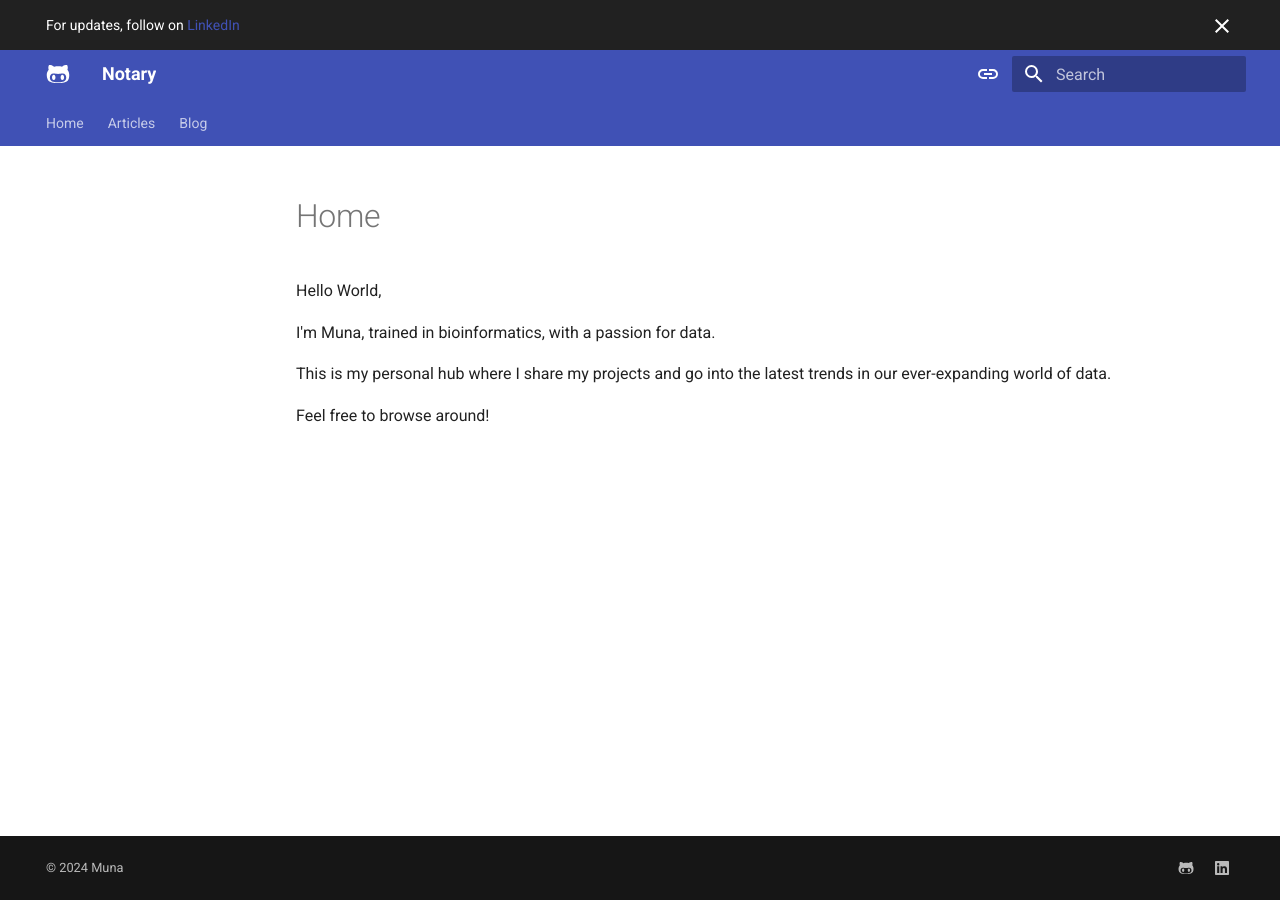
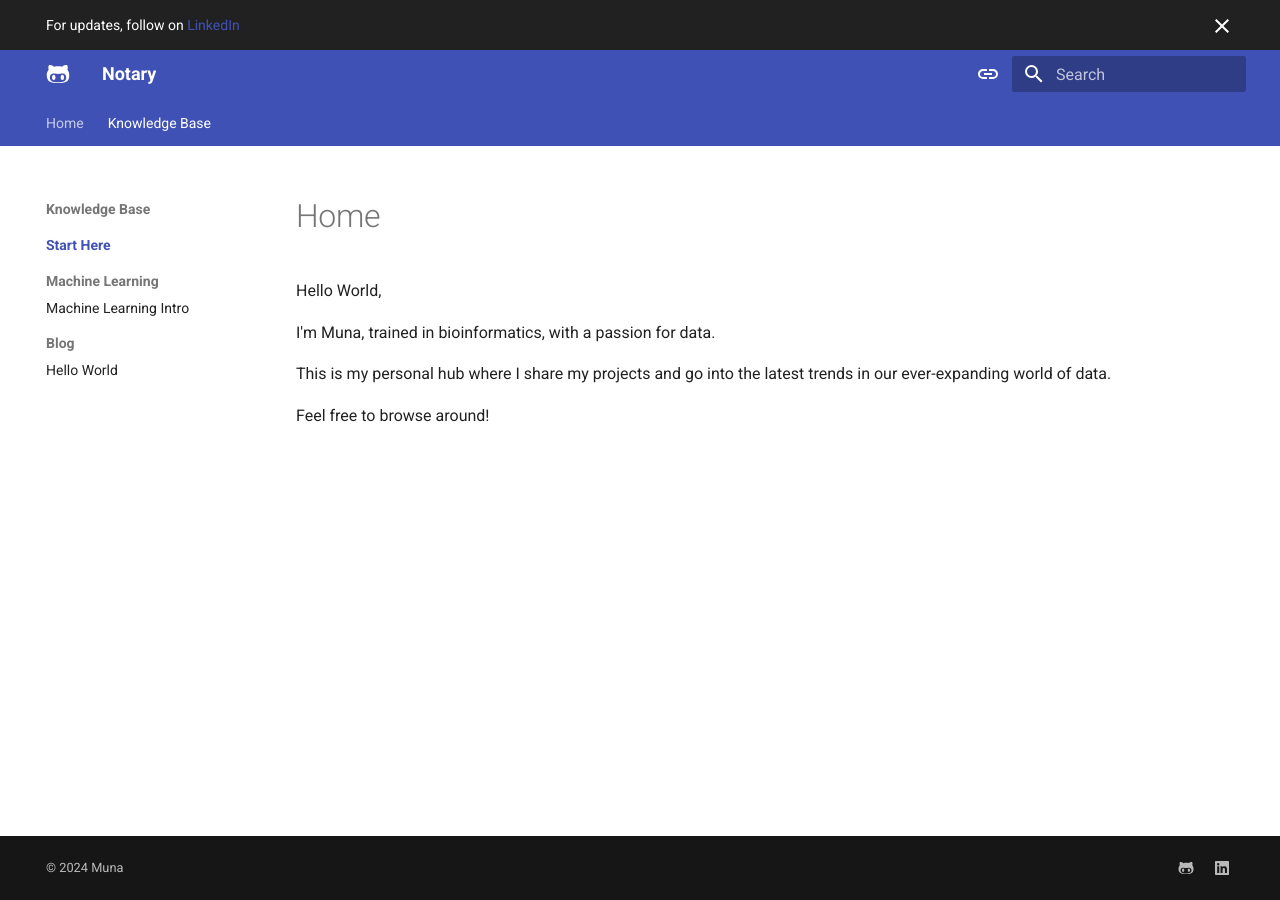
Before and after one commit to RBBU/notary, an MkDocs documentation site: the page built from docs/index.md, in a window 1280 px wide. Built offline with MkDocs 1.6.1 and Material for MkDocs 9.7.7, drawn with Linux system fonts in a browser that asks for light colours.

Commit message:
Adding changes

```diff
--- a/mkdocs.yml
+++ b/mkdocs.yml
@@ -104,11 +104,12 @@ markdown_extensions:
 
 nav:
   - Home: https://rbbu.github.io/notary/
-  - Articles:
+  - Knowledge Base:
+      - 'Start Here':
+          - 'Start Here': index.md
       - 'Machine Learning':
           - 'Machine Learning Intro': Machine_Learning/machinelearningintro.md
-  - Blog:
-      - 'Posts':
+      - 'Blog':
           - 'Hello World': Posts/hello-world.md
 
 
```
Also changed, not shown: docs/Blog/hello-world.md (renamed from docs/Posts/hello-world.md).
